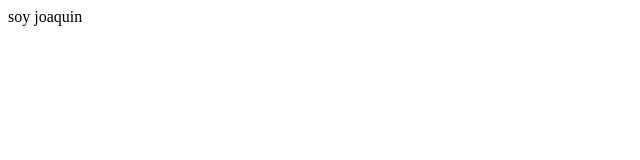
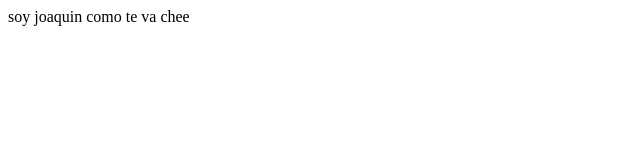
Before and after one commit to joaquinpedrani/Demo, a plain HTML site: page index.html in a window 1280 px wide. Shown: the whole page, without its empty margins (0-640 px from the left). Drawn offline with Linux system fonts and the light colour scheme.

Commit message:
cambios agregamos saludo

```diff
--- a/index.html
+++ b/index.html
@@ -8,7 +8,7 @@
 </head>
 <body>
     <body>
-        soy joaquin
+        soy joaquin como te va chee
     </body>
 </body>
 </html><!DOCTYPE html>
```
